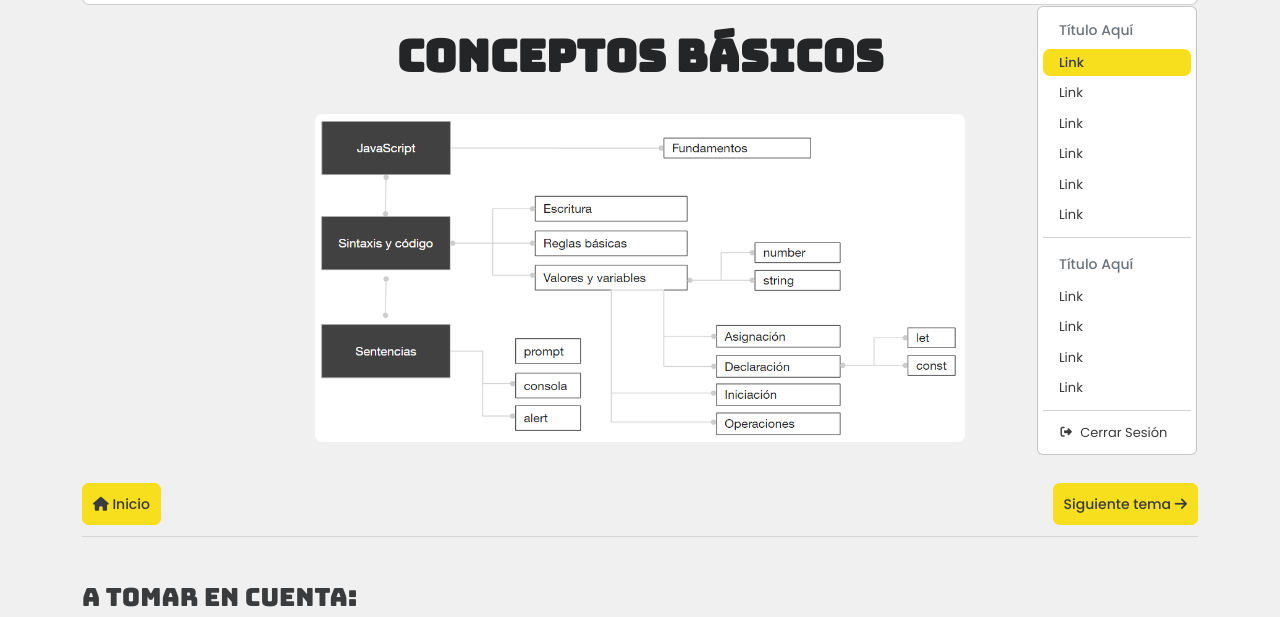
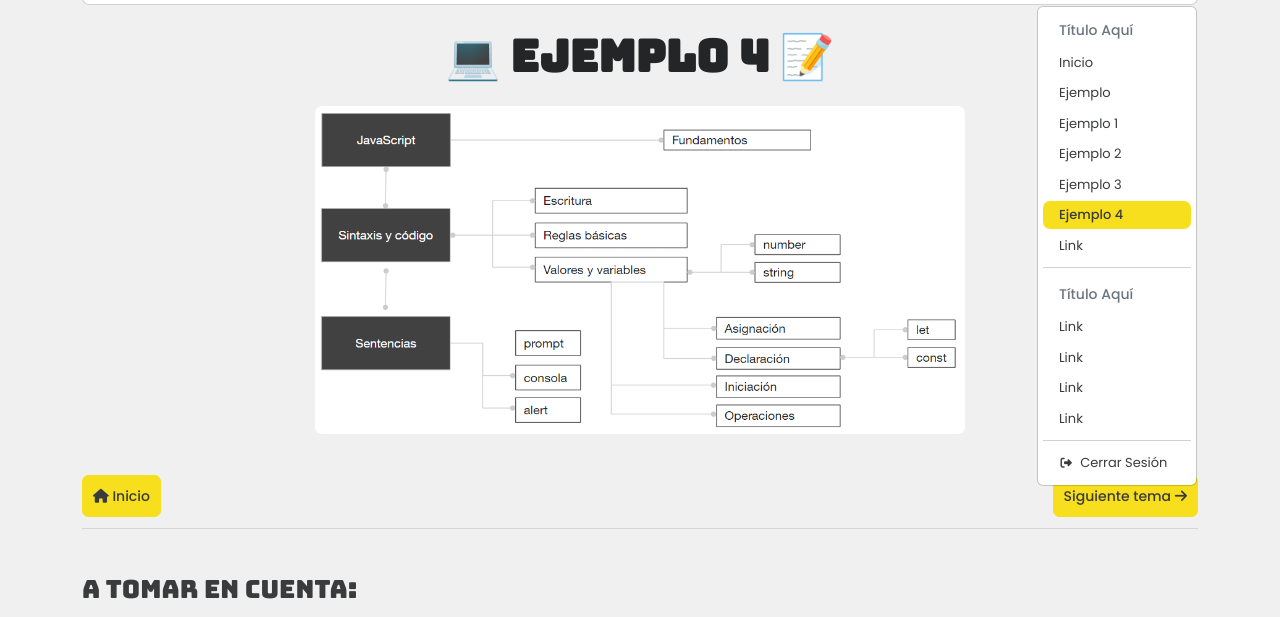
Before and after one commit to M1gu3l4ngel/WebTemplate-HMF, a website: page pages/ejemplo4.html in a window 1280 px wide. Both pictures are taken after a click on the picture 1155 px from the left and 72 px from the top of the page. Shown: the part 106-723 px from the top of the page. Drawn offline with nearby package versions, Linux system fonts and the light colour scheme.

Commit message:
Actualización v1.2 - Agregando Links Menu Ejemplos

```diff
--- a/pages/ejemplo4.html
+++ b/pages/ejemplo4.html
@@ -48,19 +48,22 @@
                         <ul class="dropdown-menu dropdown-menu-end header-dropdown">
                             <p class="dropdown-header">Título Aquí</p>
                             <li>
-                                <a class="dropdown-item activo" href="#">Link</a>
+                                <a class="dropdown-item" href="../index.html">Inicio</a>
                             </li>
                             <li>
-                                <a class="dropdown-item" href="#">Link</a>
+                                <a class="dropdown-item" href="../pages/ejemplo.html">Ejemplo</a>
                             </li>
                             <li>
-                                <a class="dropdown-item" href="#">Link</a>
+                                <a class="dropdown-item" href="../pages/ejemplo1.html">Ejemplo 1</a>
                             </li>
                             <li>
-                                <a class="dropdown-item" href="#">Link</a>
+                                <a class="dropdown-item" href="../pages/ejemplo2.html">Ejemplo 2</a>
                             </li>
                             <li>
-                                <a class="dropdown-item" href="#">Link</a>
+                                <a class="dropdown-item" href="../pages/ejemplo3.html">Ejemplo 3</a>
+                            </li>
+                            <li>
+                                <a class="dropdown-item activo" href="../pages/ejemplo4.html">Ejemplo 4</a>
                             </li>
                             <li>
                                 <a class="dropdown-item" href="#">Link</a>
@@ -94,8 +97,8 @@
         <!-- ====== Contenido ====== -->
         <div class="container temas-container">
             <section class="container">
-                <div class="temas__title">
-                    <h2>Conceptos Básicos</h2>
+                <div class="home-title">
+                    <h2>💻 Ejemplo 4 📝</h2>
                 </div>
             </section>
             <div class="container temas__contenido">
```
Also changed, not shown: index.html (+9 -6 lines), pages/ejemplo.html (+8 -5 lines), pages/ejemplo1.html (+8 -5 lines), pages/ejemplo2.html (+8 -5 lines), pages/ejemplo3.html (+8 -5 lines).
